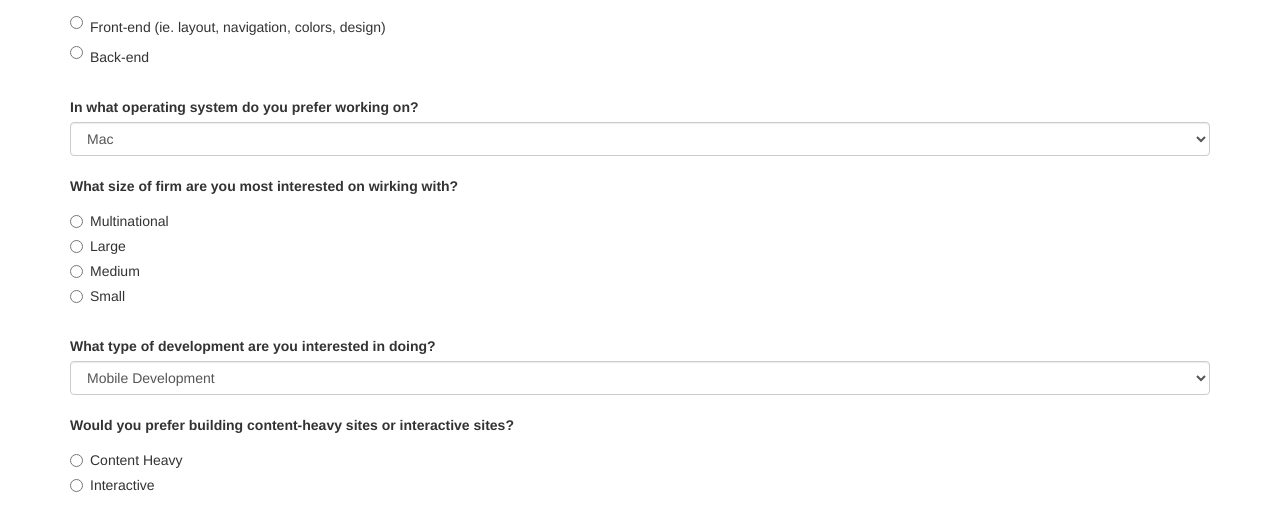
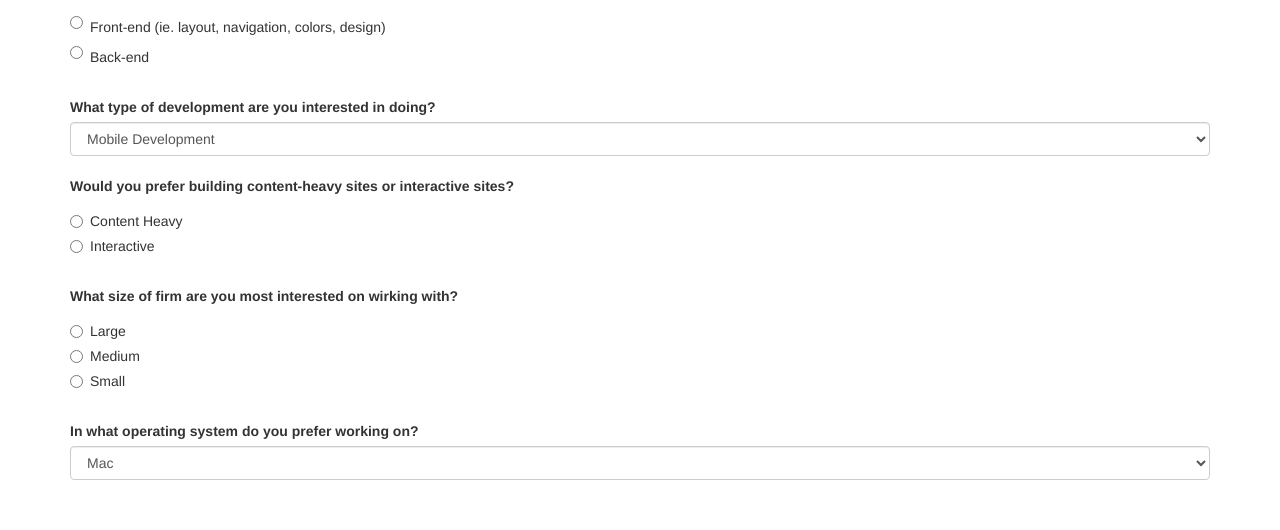
Before and after one commit to nickh93/coding-path, a plain HTML site: page index.html in a window 1280 px wide. Shown: the part 146-676 px from the top of the page. Drawn offline with Linux system fonts and the light colour scheme.

```diff
--- a/index.html
+++ b/index.html
@@ -26,21 +26,30 @@
           </div>
           <br>
 
-          <label for="os">In what operating system do you prefer working on?</label>
-          <select class="form-control" id="os">
-            <option>Mac</option>
-            <option>Windows</option>
-            <option>Linux</option>
+          <label for="software">What type of development are you interested in doing?</label>
+          <select class="form-control" id="software">
+            <option>Mobile Development</option>
+            <option>Web Development</option>
+            <option>Internal Software Development</option>
           </select>
           <br>
 
-          <label>What size of firm are you most interested on wirking with?</label>
+          <label>Would you prefer building content-heavy sites or interactive sites?</label>
           <div class="radio">
             <label>
-              <input type="radio" name="size" value="multinational">
-              Multinational
+              <input type="radio" name="sitetype" value="content">
+              Content Heavy
             </label>
           </div>
+          <div class="radio">
+            <label>
+              <input type="radio" name="sitetype" value="interactive">
+              Interactive
+            </label>
+          </div>
+          <br>
+
+          <label>What size of firm are you most interested on wirking with?</label>
           <div class="radio">
             <label>
               <input type="radio" name="size" value="large">
@@ -61,29 +70,15 @@
           </div>
           <br>
 
-          <label for="software">What type of development are you interested in doing?</label>
-          <select class="form-control" id="software">
-            <option>Mobile Development</option>
-            <option>Web Development</option>
-            <option>Internal Development</option>
+          <label for="os">In what operating system do you prefer working on?</label>
+          <select class="form-control" id="os">
+            <option>Mac</option>
+            <option>Windows</option>
+            <option>Linux</option>
           </select>
           <br>
 
-          <label>Would you prefer building content-heavy sites or interactive sites?</label>
-          <div class="radio">
-            <label>
-              <input type="radio" name="sitetype" value="content">
-              Content Heavy
-            </label>
-          </div>
-          <div class="radio">
-            <label>
-              <input type="radio" name="sitetype" value="interactive">
-              Interactive
-            </label>
-          </div>
         </div>
-
       </form>
     </div>
     <script src="js/jquery-3.1.0.js"></script>
```
